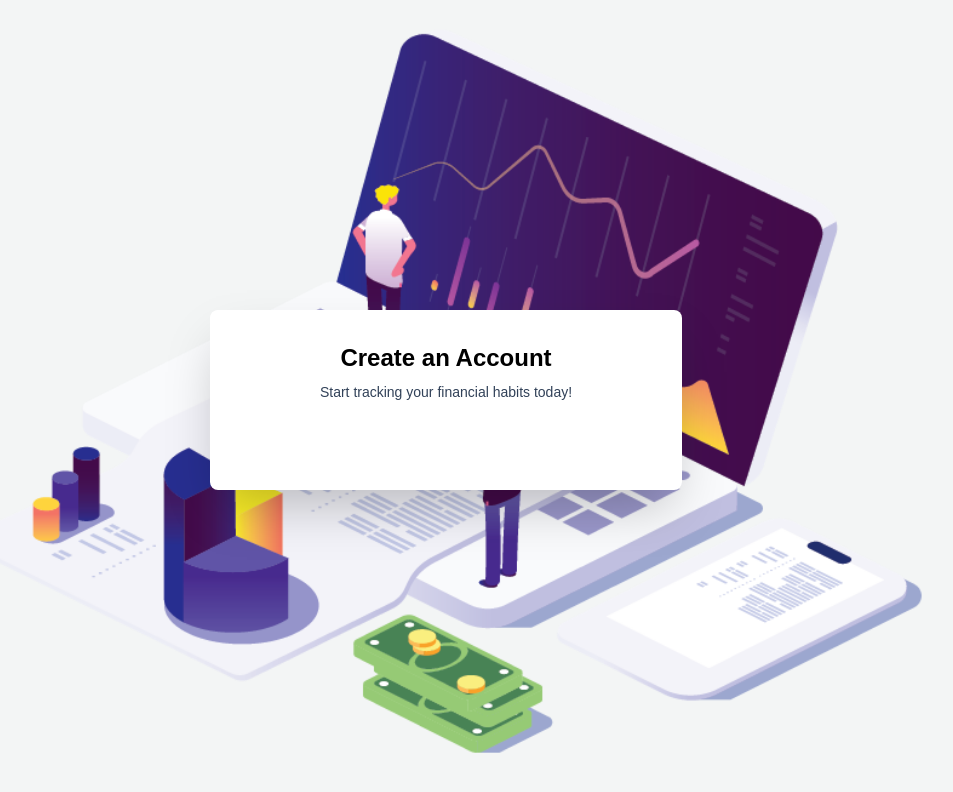
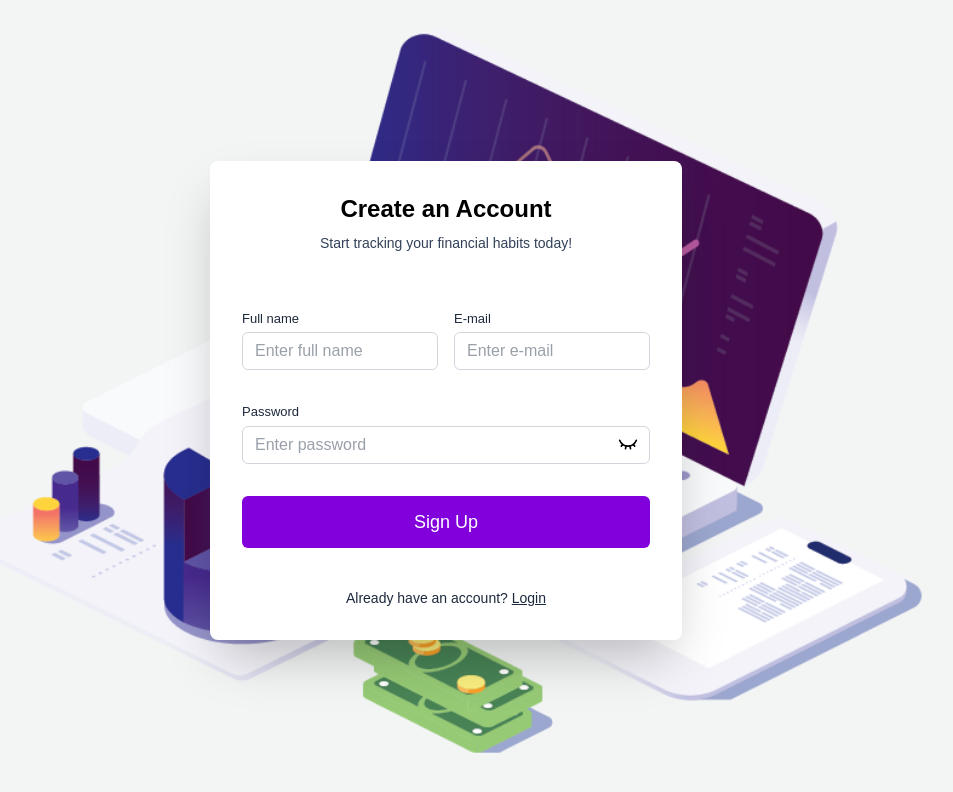
Before and after one commit to Teo-T64/financetrackerwebapp, a React (Vite) app: page /signup in a window 1280 px wide. Shown: the top 792 px of the page, without its empty margins (194-1147 px from the left). Built offline with nearby package versions, Linux system fonts and the light colour scheme; the HTML template or start-up script is replaced by a standard one; a web font is replaced by a local one.

Commit message:
added signup form

```diff
--- /dev/null
+++ b/src/components/Input.jsx
@@ -0,0 +1,34 @@
+import { EyeClosedIcon, EyeIcon } from "lucide-react";
+import { useState } from "react";
+
+function Input({label,value,onChange,placeholder,type}){
+    const [showPassword,setShowPassword] = useState(false);
+
+    function toggleShowPassword(){
+        setShowPassword(!showPassword);
+    }
+
+    return(
+        <div className="mb-4">
+            <label className="text-[13px] text-slate-800 block mb-1">
+                {label}
+            </label>
+            <div className="relative">
+                <input
+                    className="w-full bg-transparent outline-none border border-gray-300 rounded-md py-2 px-3 text-gray-700 pr-10 leading-tight focus:outline-none focus:border-gray-900"
+                    type={type === "password" ? (showPassword ? "text" : "password") : type}
+                    value={value}
+                    onChange={(e)=>onChange(e)}
+                    placeholder={placeholder}
+                />
+                {type === "password" && (
+                    <span className="absolute right-3 top-0.5 -translate-y-[-0.7vh] cursor-pointer ">
+                        {showPassword ? <EyeIcon size={20} className="text-primary" onClick={toggleShowPassword}/> : <EyeClosedIcon size={20} className="text-primary" onClick={toggleShowPassword}/>}
+                    </span>
+                )}
+            </div>
+        </div>
+    )
+}
+
+export default Input;
--- a/src/pages/SignUp.jsx
+++ b/src/pages/SignUp.jsx
@@ -1,6 +1,7 @@
 import { useState } from "react";
-import { useNavigate } from "react-router-dom";
+import { Link, useNavigate } from "react-router-dom";
 import { assets } from "../assets/assets";
+import Input from "../components/Input";
 
 function SignUp(){
     const [email,setEmail] = useState("");
@@ -26,9 +27,40 @@ function SignUp(){
                             {/* Pfp */}
                         </div>
                         <div className="grid grid-cols-2 md:grid-cols-2 gap-4">
-                            {/* Input component */ }
+                            <Input
+                                value={fullName}
+                                onChange={(e)=>setFullName(e.target.value)}
+                                label="Full name"
+                                placeholder="Enter full name"
+                                type="text"
+                            />
+                            <Input
+                                value={email}
+                                onChange={(e)=>setEmail(e.target.value)}
+                                label="E-mail"
+                                placeholder="Enter e-mail"
+                                type="text"
+                            />
+                            <div className="col-span-2">
+                                <Input
+                                    value={password}
+                                    onChange={(e)=>setPassword(e.target.value)}
+                                    label="Password"
+                                    placeholder="Enter password"
+                                    type="password"
+                                />
+                            </div>
+
                         </div>
+                        {errors && (
+                            <p className="text-red-800 text-sm text-center">
+                                {errors}
+                            </p>
+                        )}
+                        <button className="btn-primary bg-purple-700 text text-white w-full py-3 text-lg font-md rounded-md hover:bg-purple-800" type="submit">Sign Up</button>
+                        <p className="text-slate-800 text-sm text-center mt-6">Already have an account? <Link to="/login" className="font-md text-primary underline hover:text-primary-dark transition-colors">Login</Link> </p>
                     </form>
+
                 </div>
             </div>
         </div>
```
